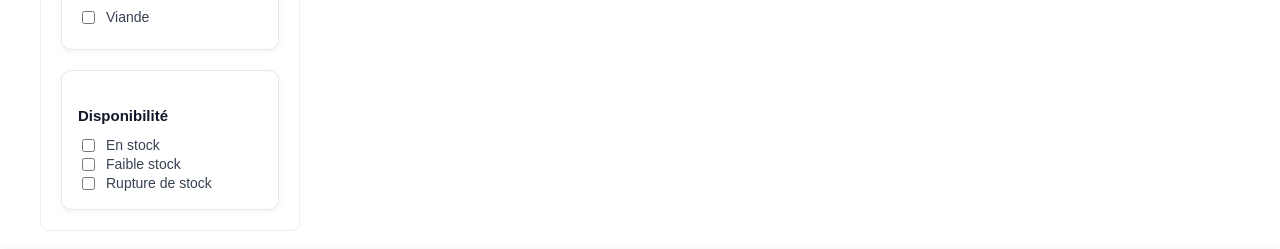
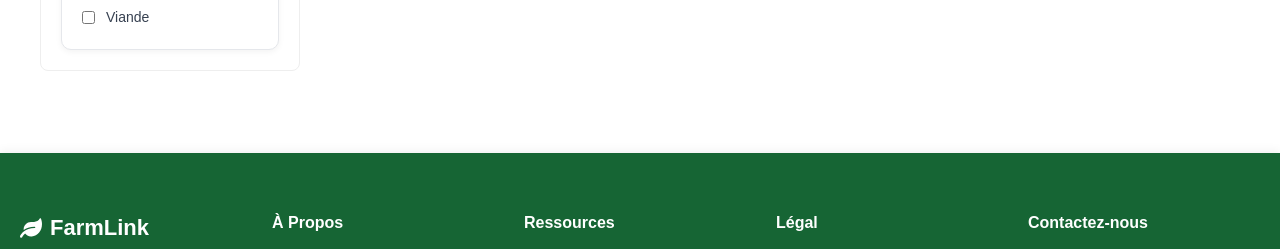
Before and after one commit to Eliace1/ProetAgri, a React (Vite) app in the folder frontend/: page /marche in a window 1280 px wide. Shown: the part 421-670 px from the top of the page. Built offline with nearby package versions, Linux system fonts and the light colour scheme; no server answers.

Commit message:
disponibilité de stock supprimer

```diff
--- a/frontend/src/components/FiltersSidebar.jsx
+++ b/frontend/src/components/FiltersSidebar.jsx
@@ -37,14 +37,7 @@ export default function FiltersSidebar({
     }
   };
 
-  // gérer changement de disponibilité
-  const handleStockChange = (stock) => {
-    if (selectedAvailability.includes(stock)) {
-      setSelectedAvailability(selectedAvailability.filter((s) => s !== stock));
-    } else {
-      setSelectedAvailability([...selectedAvailability, stock]);
-    }
-  };
+
 
   return (
     <aside className="filters-sidebar">
@@ -132,20 +125,7 @@ export default function FiltersSidebar({
         </ul>
       </div>
 
-      {/* Disponibilité */}
-      <div className="filter-block filter-stock">
-        <h4>Disponibilité</h4>
-        {["En stock", "Faible stock", "Rupture de stock"].map((stock) => (
-          <label key={stock}>
-            <input
-              type="checkbox"
-              checked={selectedAvailability.includes(stock)}
-              onChange={() => handleStockChange(stock)}
-            />{" "}
-            {stock}
-          </label>
-        ))}
-      </div>
+
     </aside>
   );
 }
```
